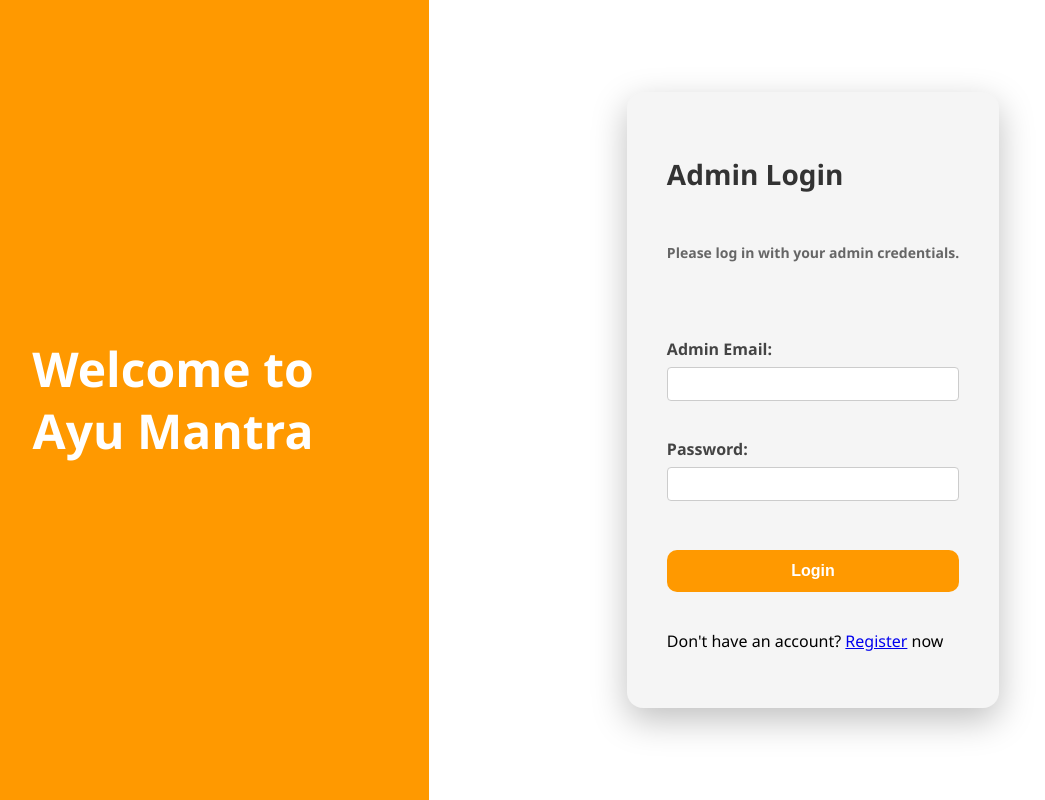
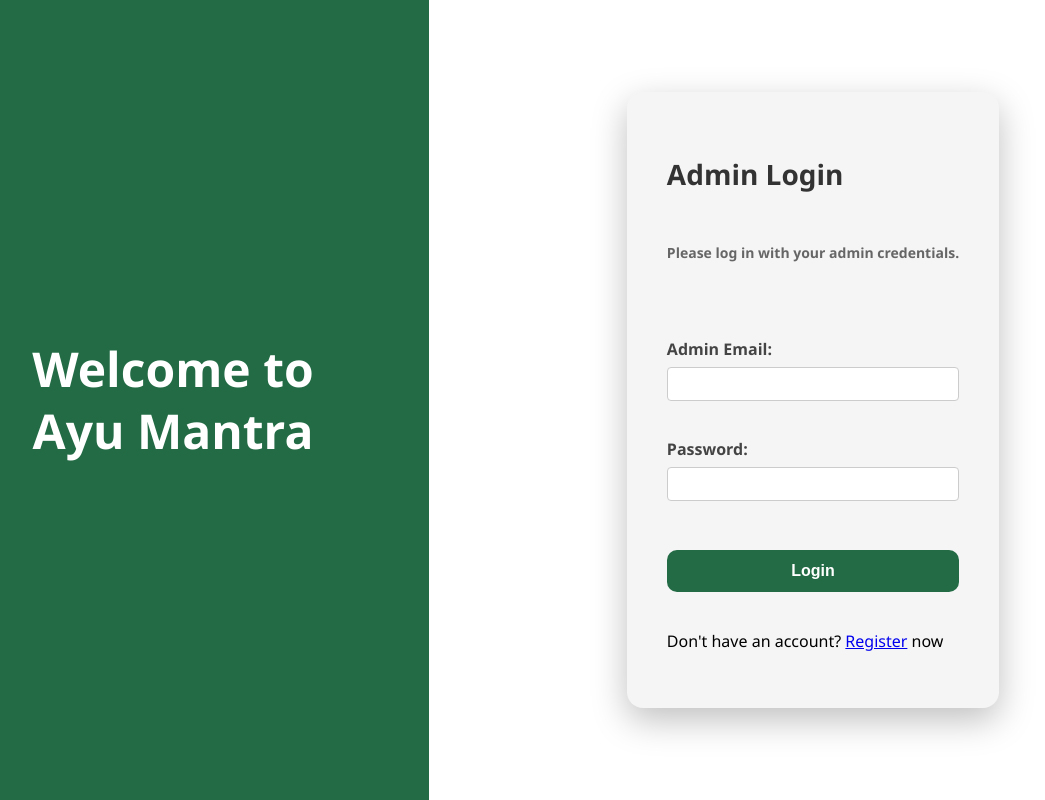
Before and after one commit to tharushi-dananjana/User-Management, a React (Create React App) app in the folder frontend/: page /loginH in a window 1280 px wide. Shown: the whole page, without its empty margins (83-1128 px from the left). Built offline with nearby package versions, Linux system fonts and the light colour scheme.

Commit message:
edit css

```diff
--- a/frontend/src/pages/Login/Login.css
+++ b/frontend/src/pages/Login/Login.css
@@ -9,7 +9,7 @@
 /* Left Side */
 .left-side {
   flex: 40%;
-  background: #ff9900; /* Ayu Mantra color */
+  background: #226b45; /* Ayu Mantra color */
   color: white;
   display: flex;
   justify-content: center;
@@ -38,7 +38,7 @@
   padding: 40px;
   border-radius: 16px;
   box-shadow: 0px 12px 35px rgba(0, 0, 0, 0.25); /* Stronger shadow */
-  max-width: 400px;
+  max-width: 500px;
   width: 100%;
 }
 
@@ -76,7 +76,7 @@
 }
 
 .input:focus {
-  border-color: #ff9900;
+  border-color: #226b45;
   box-shadow: 0px 0px 5px rgba(255, 153, 0, 0.5);
 }
 
@@ -84,7 +84,7 @@
 .regbtn {
   width: 100%;
   padding: 12px;
-  background: #ff9900;
+  background: #226b45;
   border: none;
   border-radius: 10px;
   font-size: 16px;
--- a/frontend/src/pages/Reg/Reg.css
+++ b/frontend/src/pages/Reg/Reg.css
@@ -66,7 +66,7 @@ body {
 
 .submit-btn {
   width: 100%;
-  background-color: #FFA500; /* Orange button */
+  background-color: #226b45; /* Orange button */
   color: white;
   padding: 12px;
   border: none;
@@ -88,7 +88,7 @@ body {
 }
 
 .login-text a {
-  color: #FFA500;
+  color: #6959cc;
   font-weight: bold;
   text-decoration: none;
 }
```
Also changed, not shown: frontend/src/pages/Reg/image/photo1.jpg (added).
